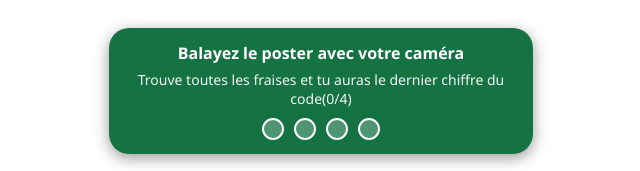
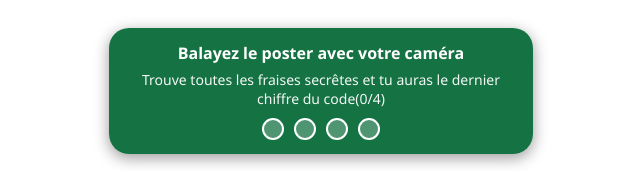
Before and after one commit to patcanope/enigme-baf-2027, a plain HTML site: page index.html in a window 1280 px wide. Shown: the part 626-797 px from the top of the page, 319-959 px from the left. Drawn offline with Linux system fonts and the light colour scheme.

Commit message:
Update index.html

```diff
--- a/index.html
+++ b/index.html
@@ -45,7 +45,7 @@
   <!-- Interface de progression -->
   <div id="hud">
     <div id="titre-hud">Balayez le poster avec votre caméra</div>
-    <div id="compteur">Trouve toutes les fraises et tu auras le dernier chiffre du code(<span id="score">0</span>/4)</div>
+    <div id="compteur">Trouve toutes les fraises secrêtes et tu auras le dernier chiffre du code(<span id="score">0</span>/4)</div>
     <div class="pastilles">
       <div class="pastille" id="p-0"></div>
       <div class="pastille" id="p-1"></div>
```
